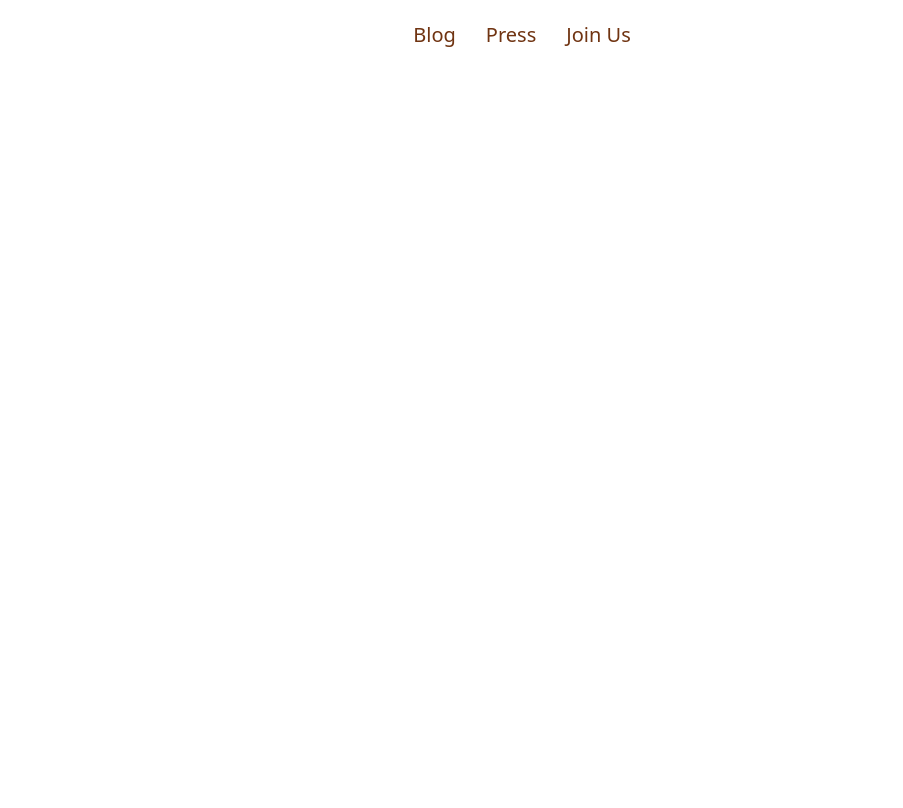
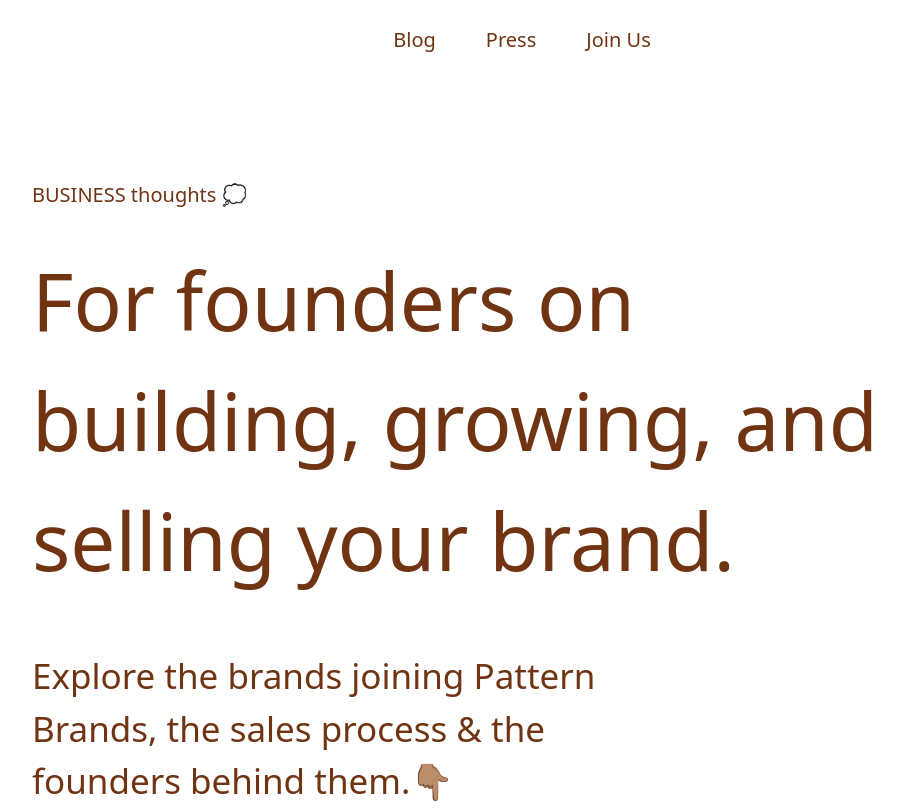
Before and after one commit to Abdu7007/Exam, a website: page src/index.html in a window 1280 px wide. Shown: the whole page, without its empty margins (118-1021 px from the left). Drawn offline with nearby package versions, Linux system fonts and the light colour scheme; files that its build step writes are made by us from their sources.

Commit message:
Section1 is ready

```diff
--- a/src/index.html
+++ b/src/index.html
@@ -8,13 +8,20 @@
 </head>
 <body>
 
-    <header class="p-[20px]">
-        <div class="flex justify-center gap-[30px]">
-            <p class="text-[#703412] text-[20px]">Blog</p>
-            <p class="text-[#703412] text-[20px]">Press</p>
-            <p class="text-[#703412] text-[20px]">Join Us</p>
+    <header class="p-[25px]">
+        <div class="flex justify-center gap-[50px]">
+            <p class="text-[#703412] text-[20px] cursor-pointer">Blog</p>
+            <p class="text-[#703412] text-[20px] cursor-pointer">Press</p>
+            <p class="text-[#703412] text-[20px] cursor-pointer">Join Us</p>
         </div>
     </header>
+    <p class="text-[#703412] lg:text-[20px] lg:pl-[150px] lg:pt-[100px] pl-[50px] text-[18px]">BUSINESS thoughts 💭</p>
+    <p class="text-[#703412] lg:text-[80px] lg:pl-[150px] lg:pt-[30px] pl-[50px] text-[30px] pt-[30px]">
+        For founders on <br> building, growing, and <br> selling your brand.
+    </p>
+    <p class="text-[#703412] lg:text-[35px] lg:pl-[150px] lg:pt-[50px] pl-[50px] text-[23px] pt-[40px]">
+        Explore the brands joining Pattern <br> Brands, the sales process & the <br> founders behind them.👇🏽
+    </p>
 
 </body>
 </html>
```
